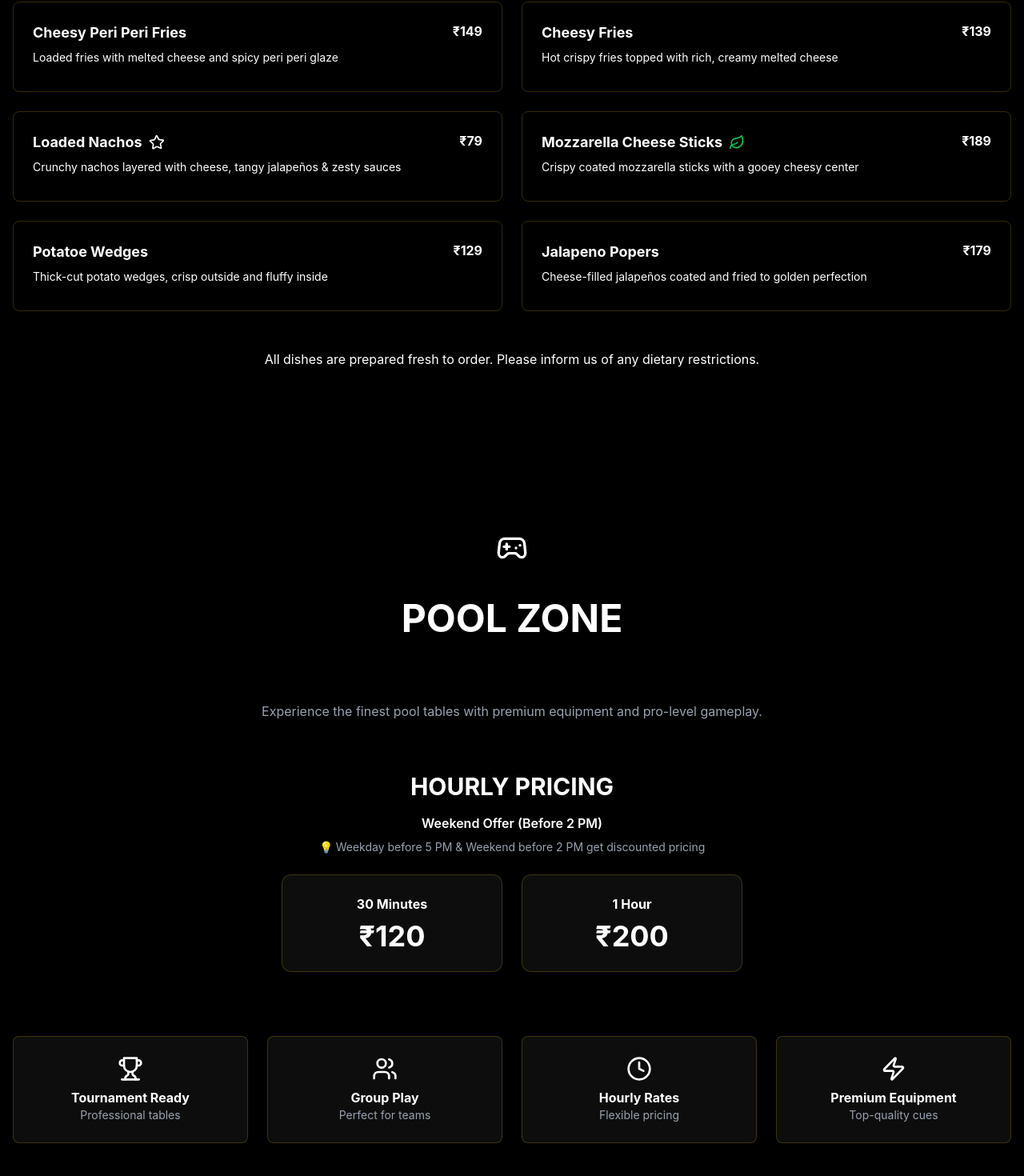
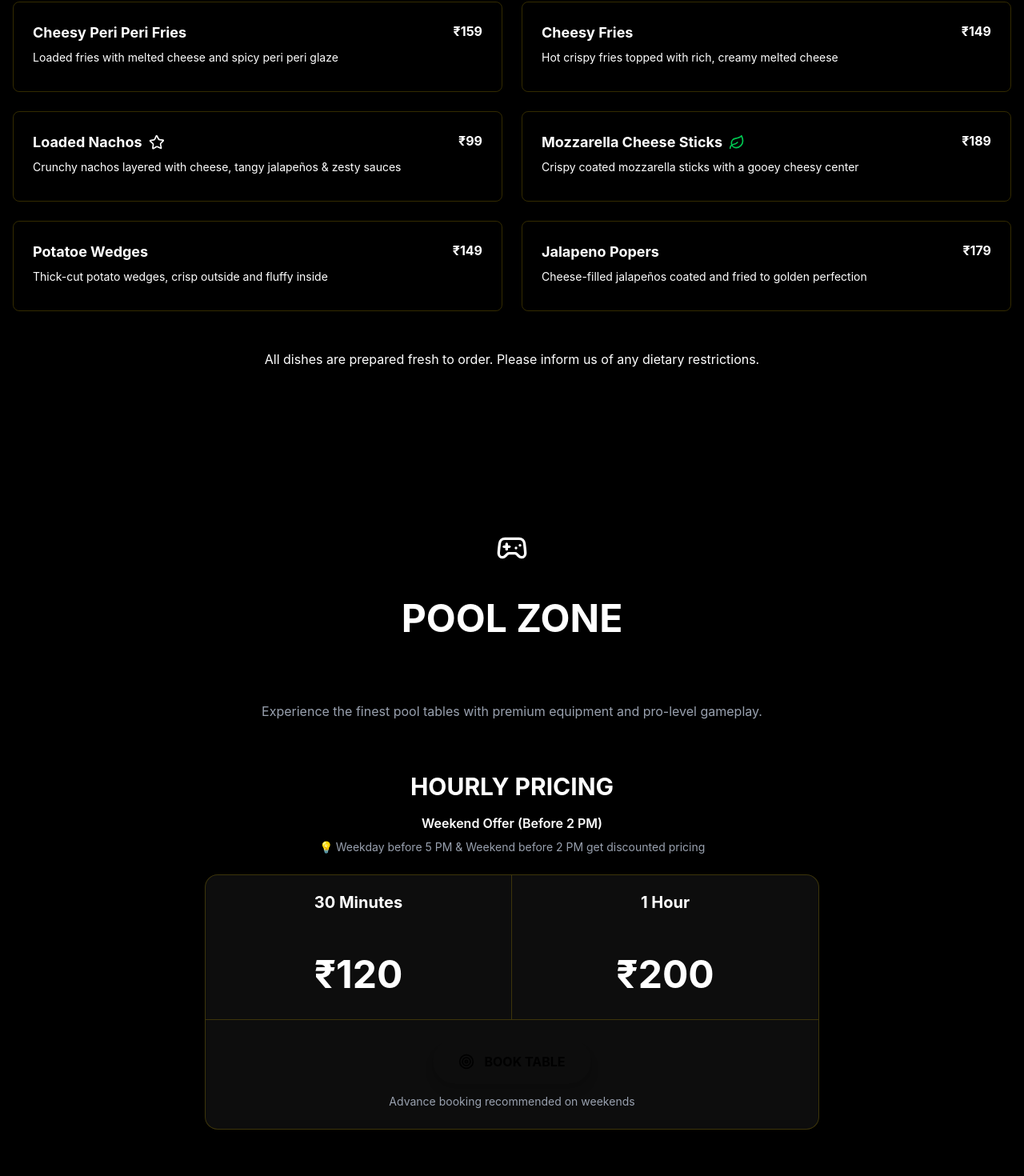
Before and after one commit to Atishkumar98-Dev/Breakroom_Panvel, a React (Vite) app: page / in a window 1280 px wide. Shown: the part 2087-3557 px from the top of the page at 80% size. Built offline with nearby package versions, Linux system fonts and the light colour scheme.

Commit message:
Comit-formajor-changes

```diff
--- a/src/app/components/FoodMenu.tsx
+++ b/src/app/components/FoodMenu.tsx
@@ -18,25 +18,25 @@ export function FoodMenu() {
 
   const menuItems = {
     appetizers: [
-      { name: 'French Fries', price: '₹119', description: 'Golden crispy fries seasoned to perfection, served with our signature dip', vegetarian: true },
-      { name: 'Peri Peri Fries', price: '₹129', description: 'Crispy fries tossed in bold peri peri seasoning for a spicy kick', spicy: true, popular: true },
-      { name: 'Cheesy Peri Peri Fries', price: '₹149', description: 'Loaded fries with melted cheese and spicy peri peri glaze' },
-      { name: 'Cheesy Fries', price: '₹139', description: 'Hot crispy fries topped with rich, creamy melted cheese' },
-      { name: 'Loaded Nachos', price: '₹79', description: 'Crunchy nachos layered with cheese, tangy jalapeños & zesty sauces', popular: true },
+      { name: 'French Fries', price: '₹129', description: 'Golden crispy fries seasoned to perfection, served with our signature dip', vegetarian: true },
+      { name: 'Peri Peri Fries', price: '₹139', description: 'Crispy fries tossed in bold peri peri seasoning for a spicy kick', spicy: true, popular: true },
+      { name: 'Cheesy Peri Peri Fries', price: '₹159', description: 'Loaded fries with melted cheese and spicy peri peri glaze' },
+      { name: 'Cheesy Fries', price: '₹149', description: 'Hot crispy fries topped with rich, creamy melted cheese' },
+      { name: 'Loaded Nachos', price: '₹99', description: 'Crunchy nachos layered with cheese, tangy jalapeños & zesty sauces', popular: true },
       { name: 'Mozzarella Cheese Sticks', price: '₹189', description: 'Crispy coated mozzarella sticks with a gooey cheesy center', vegetarian: true },
-      { name: 'Potatoe Wedges', price: '₹129', description: 'Thick-cut potato wedges, crisp outside and fluffy inside' },
+      { name: 'Potatoe Wedges', price: '₹149', description: 'Thick-cut potato wedges, crisp outside and fluffy inside' },
       { name: 'Jalapeno Popers', price: '₹179', description: 'Cheese-filled jalapeños coated and fried to golden perfection' },
     ],
 
     momos: [
-      { name: 'Cheesy Chilli Momos', price: '₹159', description: 'Soft dumplings tossed in spicy chilli sauce with a cheesy twist', popular: true },
-      { name: 'Peri Peri Cheesy Chilli Momos', price: '₹169', description: 'Flavor-packed momos coated in fiery peri peri and melted cheese', popular: true },
-      { name: 'Paneer Momos', price: '₹149', description: 'Delicate dumplings filled with seasoned paneer and aromatic spices', popular: true },
-      { name: 'Peri Peri Paneer Momos', price: '₹159', description: 'Paneer-filled momos tossed in bold peri peri flavors', popular: true },
-      { name: 'Veg Momos', price: '₹139', description: 'Steamed dumplings stuffed with finely seasoned vegetables' },
-      { name: 'Veg Peri Peri Momos', price: '₹139', description: 'Veggie-filled momos with a spicy peri peri punch' },
-      { name: 'Dumplings', price: '₹159', description: 'Soft steamed dumplings served hot with flavorful dipping sauce' },
-      { name: 'Veggie Bowl', price: '₹160', description: 'A wholesome mix of veggies, grains & flavorful dressing', vegetarian: true },
+      { name: 'Cheesy Chilli Momos', price: '₹99/₹159', description: 'Soft dumplings tossed in spicy chilli sauce with a cheesy twist', popular: true },
+      { name: 'Peri Peri Cheesy Chilli Momos', price: '₹109/₹169', description: 'Flavor-packed momos coated in fiery peri peri and melted cheese', popular: true },
+      { name: 'Paneer Momos', price: '₹89/₹149', description: 'Delicate dumplings filled with seasoned paneer and aromatic spices', popular: true },
+      { name: 'Peri Peri Paneer Momos', price: '₹99/₹159', description: 'Paneer-filled momos tossed in bold peri peri flavors', popular: true },
+      { name: 'Veg Momos', price: '₹79/₹139', description: 'Steamed dumplings stuffed with finely seasoned vegetables' },
+      { name: 'Veg Peri Peri Momos', price: '₹89/₹149', description: 'Veggie-filled momos with a spicy peri peri punch' },
+      { name: 'Dumplings', price: '₹179', description: 'Soft steamed dumplings served hot with flavorful dipping sauce' },
+
     ],
 
     dips: [
@@ -46,12 +46,13 @@ export function FoodMenu() {
     ],
 
     noodles: [
-      { name: 'Maggie', price: '₹49', description: 'Classic comfort noodles cooked with our signature masala touch', popular: true },
-      { name: 'Double Masala Maggie', price: '₹59', description: 'Extra masala-loaded noodles for a richer, bolder taste', popular: true },
-      { name: 'Spicy Chessy Noodles', price: '₹80', description: 'Hot noodles tossed in spicy sauce with creamy melted cheese', spicy: true },
-      { name: 'Veg Spicy Korean Noodles', price: '₹89', description: 'Korean-style noodles with bold spices and veggie crunch', vegetarian: true },
+      { name: 'Maggie', price: '₹59', description: 'Classic comfort noodles cooked with our signature masala touch', popular: true },
+      { name: 'Double Masala Maggie', price: '₹69', description: 'Extra masala-loaded noodles for a richer, bolder taste', popular: true },
+      { name: 'Spicy Chessy Noodles', price: '₹89', description: 'Hot noodles tossed in spicy sauce with creamy melted cheese', spicy: true },
+      { name: 'Veg Spicy Korean Noodles', price: '₹99', description: 'Korean-style noodles with bold spices and veggie crunch', vegetarian: true },
       { name: 'Bao', price: '₹199', description: 'Soft fluffy bao stuffed with flavorful fillings you’ll love' },
       { name: 'Stuffed Garlic Bread', price: '₹149', description: 'Buttery garlic bread loaded with cheese and sweet corn filling' },
+      { name: 'Chilly Cheese Toast', price: '₹129', description: 'A wholesome mix of veggies, grains & flavorful dressing', vegetarian: true },
     ],
 
     desserts: [
--- a/src/app/components/PoolSection.tsx
+++ b/src/app/components/PoolSection.tsx
@@ -123,6 +123,7 @@ export function PoolSection() {
         </p>
 
         {/* 🔥 PRICING SECTION */}
+       {/* 🔥 PRICING SECTION */}
 <motion.div
   initial={{ opacity: 0, y: 40 }}
   animate={isInView ? { opacity: 1, y: 0 } : {}}
@@ -140,29 +141,62 @@ export function PoolSection() {
     💡 Weekday before 5 PM & Weekend before 2 PM get discounted pricing
   </p>
 
-          <div className="grid md:grid-cols-2 gap-6 max-w-xl mx-auto">
+  <div className="max-w-3xl mx-auto overflow-hidden rounded-2xl border border-primary/30 bg-white/5 backdrop-blur-lg">
 
-            {/* HALF */}
+    {/* Header */}
+    <div className="grid grid-cols-2 bg-primary/10">
+      <div className="p-5 border-r border-primary/20">
+        <h4 className="text-primary font-bold text-xl">
+          30 Minutes
+        </h4>
+      </div>
+
+      <div className="p-5">
+        <h4 className="text-primary font-bold text-xl">
+          1 Hour
+        </h4>
+      </div>
+    </div>
+
+    {/* Price Row */}
+    <div className="grid grid-cols-2">
       <motion.div
-              whileHover={{ scale: 1.05 }}
-              className="p-6 rounded-xl border border-primary/30 bg-white/5 backdrop-blur-lg"
+        whileHover={{ scale: 1.02 }}
+        className="p-8 border-r border-primary/20"
       >
-              <h4 className="text-primary font-bold mb-2">30 Minutes</h4>
-              <p className="text-4xl text-primary font-bold">
+        <p className="text-5xl font-bold text-primary">
           ₹{pricing.half}
         </p>
       </motion.div>
 
-            {/* FULL */}
       <motion.div
-              whileHover={{ scale: 1.05 }}
-              className="p-6 rounded-xl border border-primary/30 bg-white/5 backdrop-blur-lg"
+        whileHover={{ scale: 1.02 }}
+        className="p-8"
       >
-              <h4 className="text-primary font-bold mb-2">1 Hour</h4>
-              <p className="text-4xl text-primary font-bold">
+        <p className="text-5xl font-bold text-primary">
           ₹{pricing.full}
         </p>
       </motion.div>
+    </div>
+
+    {/* Book Table Section */}
+    <div className="border-t border-primary/20 p-6">
+      <motion.a
+        whileHover={{ scale: 1.05 }}
+        whileTap={{ scale: 0.95 }}
+        href="https://wa.me/919999999999?text=Hi%20Breakroom,%20I%20would%20like%20to%20book%20a%20pool%20table."
+        target="_blank"
+        rel="noopener noreferrer"
+        className="inline-flex items-center gap-3 px-8 py-4 bg-primary text-black font-bold rounded-full shadow-lg"
+      >
+        <Target className="w-5 h-5" />
+        BOOK TABLE
+      </motion.a>
+
+      <p className="text-gray-400 text-sm mt-3">
+        Advance booking recommended on weekends
+      </p>
+    </div>
 
   </div>
 </motion.div>
```
Also changed, not shown: 5 other files (tests, documents, lock files or other folders). Lines whose indentation alone changed are shown as unchanged.
